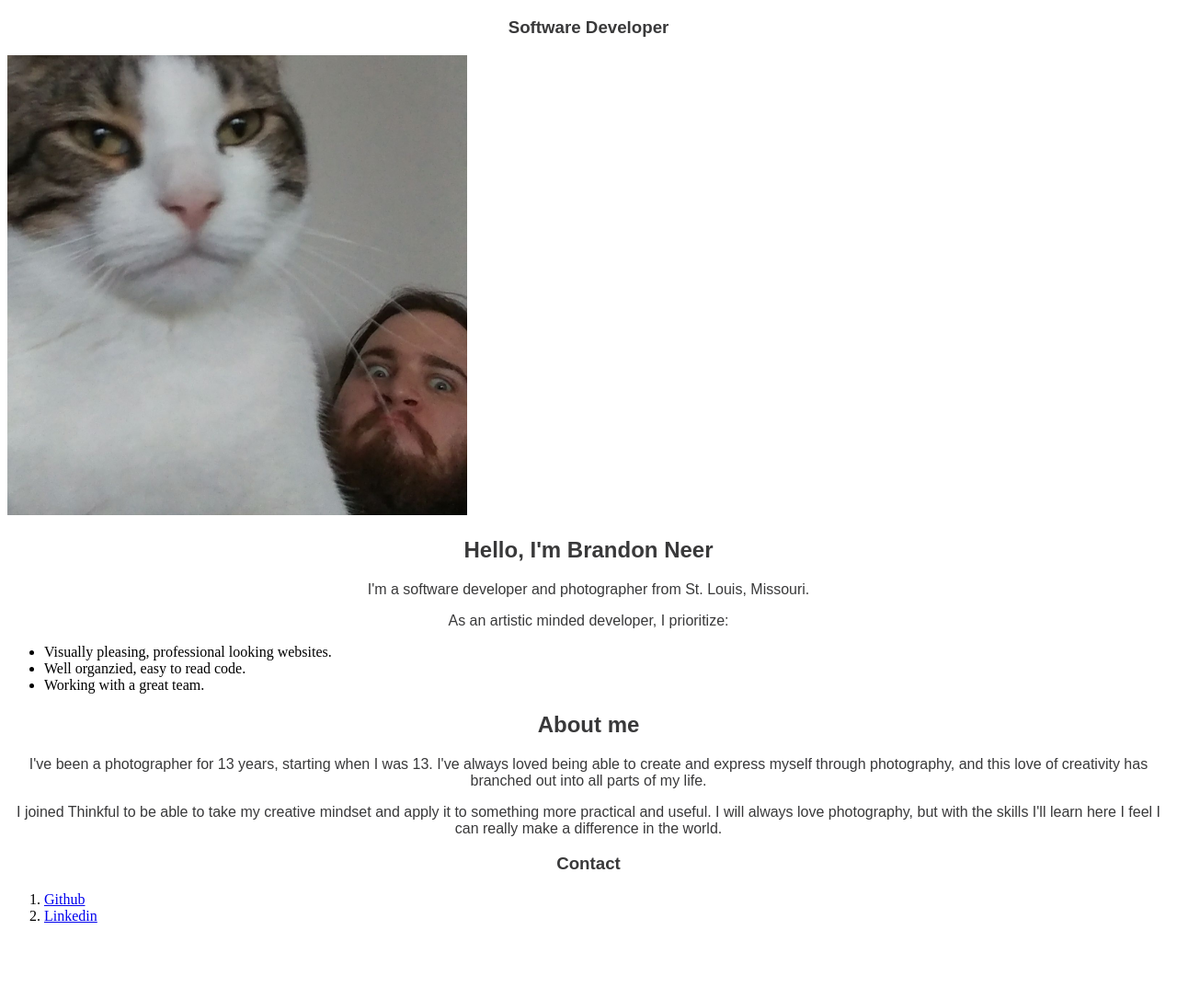
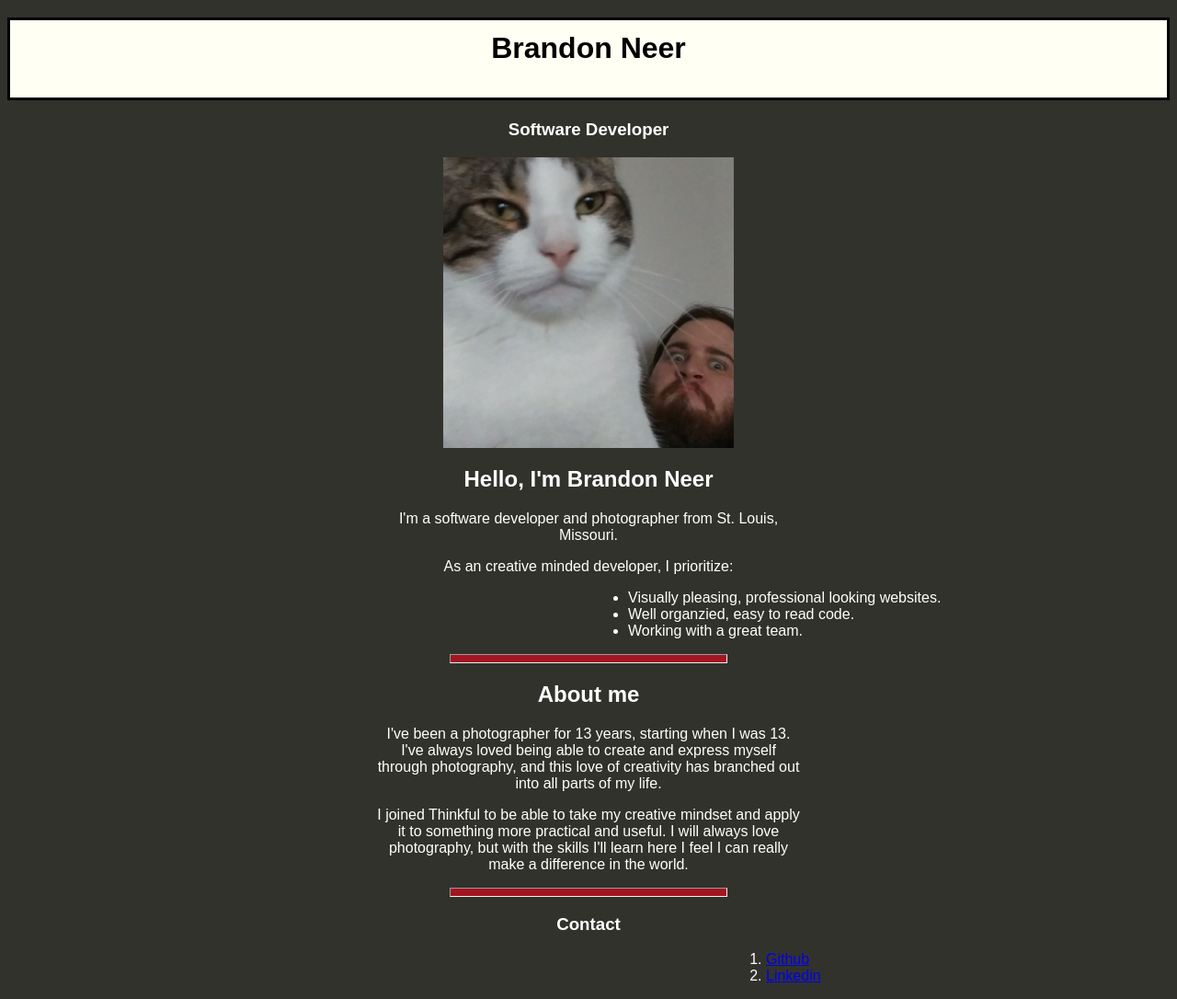
Before and after one commit to Exalight24/Webdev, a plain HTML site: page main.html in a window 1280 px wide. Shown: the part 61-1147 px from the top of the page at 92% size. Before the commit the page ends 1082 px from the top, so only its background shows below. Drawn offline with Linux system fonts and the light colour scheme.

Commit message:
commit 4

```diff
--- a/main.html
+++ b/main.html
@@ -4,6 +4,7 @@
 
         <title>Brandon Neer</title>
         <meta name="viewport" content="width=device-width">
+        <!--added to page scales to screen size-->
         <link href="style.css" rel="stylesheet" type="text/css"/>
 
     </head>
@@ -17,7 +18,7 @@
 	Software Developer
 </h3>
 
-<img src="my dumb face.jpg" width="500" />
+<img src="my dumb face.jpg" width="100" class="center"/>
 
 <h2>
 	Hello, I'm Brandon Neer
@@ -28,15 +29,16 @@
 </p>
 
 <p>
-	As an artistic minded developer, I prioritize:
+	As an creative minded developer, I prioritize:
 
-    	<ul>
-        <li>Visually pleasing, professional looking websites.</li>
-        <li>Well organzied, easy to read code.</li>
-        <li>Working with a great team.</li>
-        </ul>
+    <ul>
+    <li>Visually pleasing, professional looking websites.</li>
+    <li>Well organzied, easy to read code.</li>
+    <li>Working with a great team.</li>
+    </ul>
 </p>
-
+<hr>
+<!--breaks up the content-->
 <h2>
 	About me
 </h2>
@@ -44,11 +46,11 @@
 <p>
 I've been a photographer for 13 years, starting when I was 13. I've always loved being able to create and express myself through photography, and this love of creativity has branched out into all parts of my life.
 </p>
-
+<!--sperated the 2 paragraphs here to give them both space-->
 <p>
 I joined Thinkful to be able to take my creative mindset and apply it to something more practical and useful. I will always love photography, but with the skills I'll learn here I feel I can really make a difference in the world.
 </p>
-
+<hr>
 <h3>
 Contact
 </h3>
@@ -58,7 +60,7 @@ Contact
 
 <li><a href="www.linkedin.com/in/brandon-neer"> Linkedin </a></li>
 </ol>
-
+<!--links listed inside an ordered list-->
 
 
 
--- a/style.css
+++ b/style.css
@@ -1,13 +1,64 @@
-background {color: #f6f0ed}
-h1,h2,h3{
-    color: #39393a;
+body{
+    background-color: #32322c;
+}
+/*background color, went with solid color for easy readability */
+h1{
+    background-color: #fffff3;
+    font-family: Arial, Helvetica, sans-serif;
+    text-align: center;
+    height: 60px;
+    margin-top: 80px;
+    border: solid #000000;
+    padding: 12px;
+}
+/*Main header, centered on page, and added a lighter background*/
+h2,h3{
+    color: #ffffff;
     font-family: Arial, Helvetica, sans-serif;
     text-align: center;
 
 }
+ul{
+    color: #ffffff;
+    font-family: Arial, Helvetica, sans-serif;
+    font-size: 16px;
+    text-align: left;
+    margin-left: 635px;
+}
+ol{
+    color: #ffffff;
+    font-family: Arial, Helvetica, sans-serif;
+    font-size: 16px;
+    text-align: left;
+    margin-left: 785px;
+}
+/*aligned both lists to the left then added margins to center so the
+elements lined up with the text properly*/
 p{
-    color: #39393a;
+
+    color: #ffffff;
     font-family: Arial, Helvetica, sans-serif;
     font-size: 16px;
     text-align: center;
+    margin-left: 400px;
+    margin-right: 400px;
 }
+/*added margins to bring the text closer to the center
+and easier to read*/
+hr{
+    height: 8px;
+    width: 300px;
+    background-color: #a31621;
+}
+.center{
+    display: block;
+    margin-left: auto;
+    margin-right: auto;
+    width: 25%;
+}
+/*centers the photo*/
+a:visited{
+    color: #ffffff;
+    font-family: Arial, Helvetica, sans-serif;
+    font-size: 16px
+}
```
